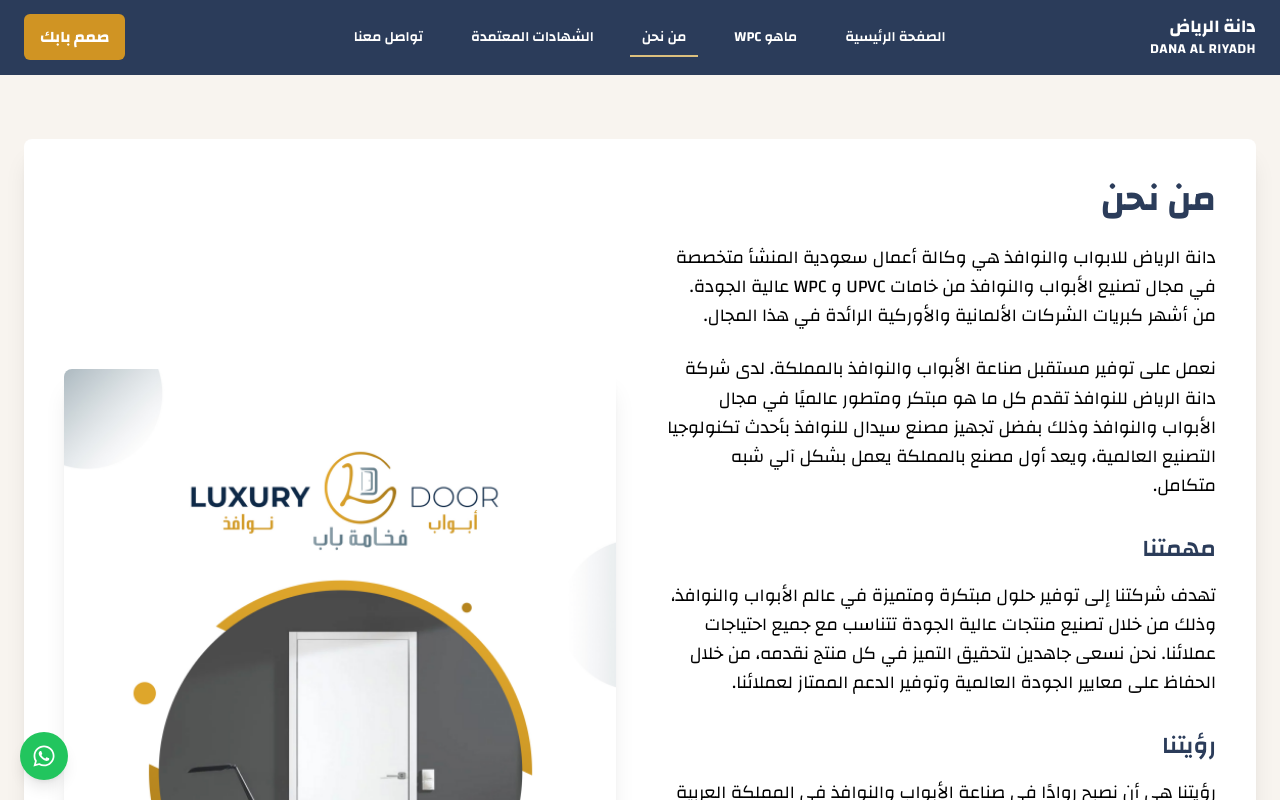
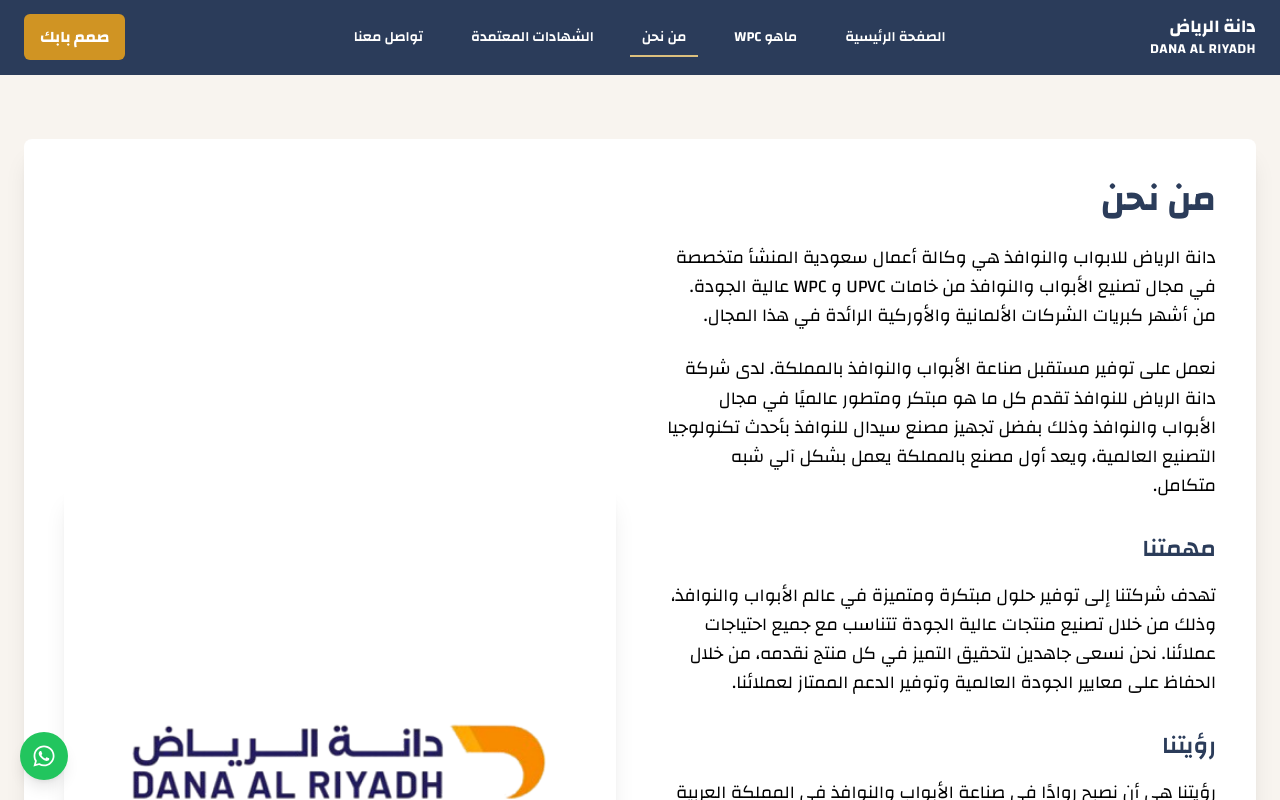
Before and after one commit to Ebrahimsamad/luxury-door, a React (Vite) app: page /about in a window 1280 px wide. Shown: the top 800 px of the page. Built offline with nearby package versions, Linux system fonts and the light colour scheme.

Commit message:
Fix about page

```diff
--- a/src/features/about/About.jsx
+++ b/src/features/about/About.jsx
@@ -113,7 +113,7 @@
         <div className="md:w-1/2 relative">
           <div className="w-full h-full">
             <img
-              src="/luxury1door.png"
+              src="/dana.png"
               alt="باب مصنوع من مادة WPC"
               className="w-full h-auto object-cover rounded-lg shadow-xl"
             />
```
